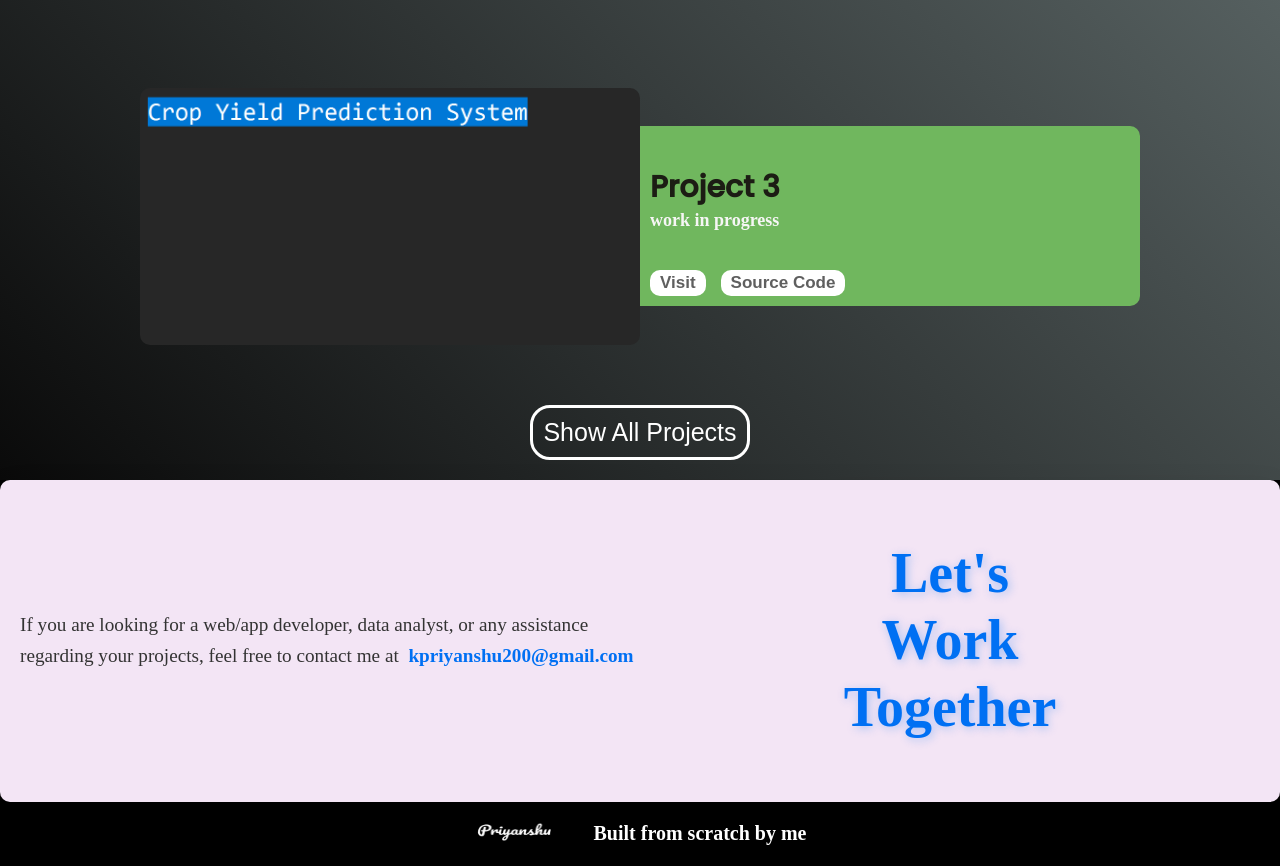
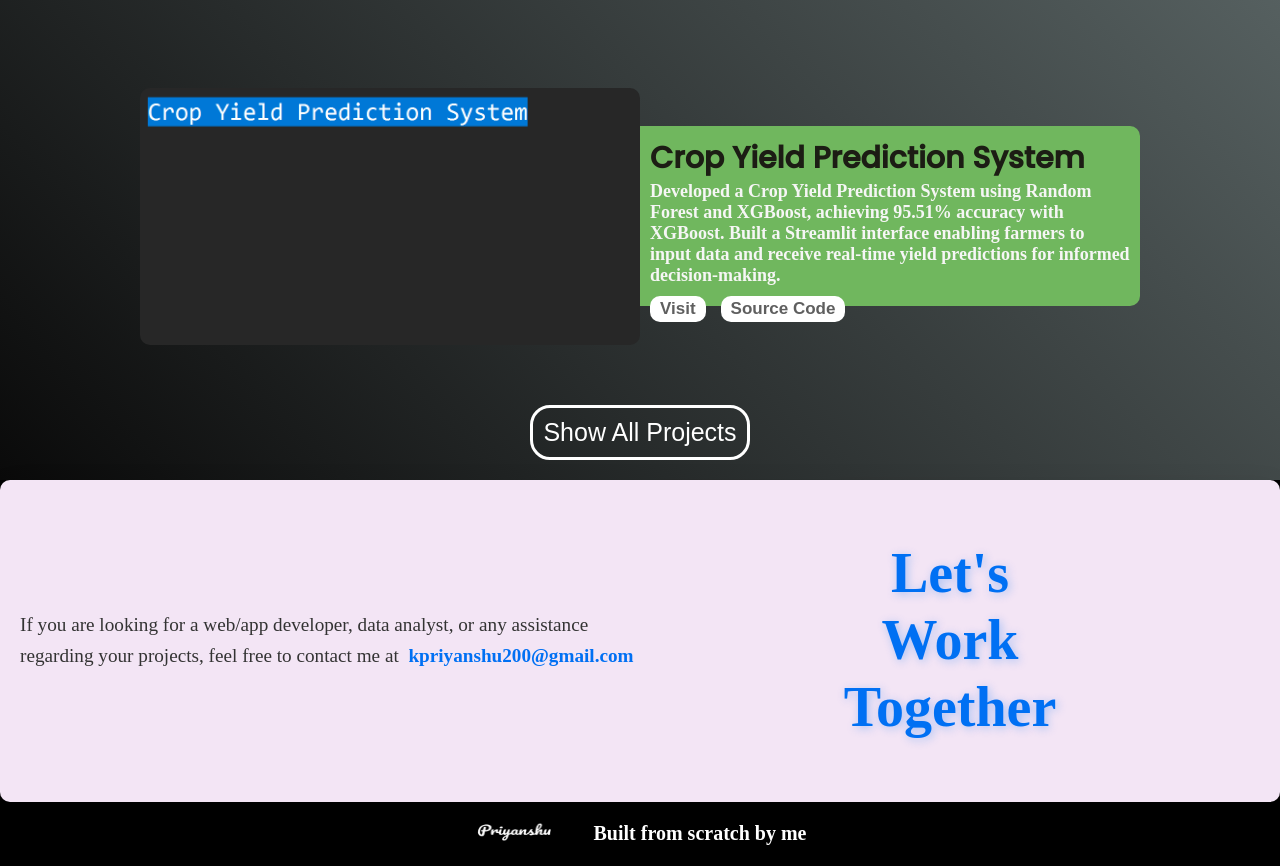
Before and after one commit to PRIYANSHU700/Portfolio, a Next.js app: page / in a window 1280 px wide. Shown: the part 3440-4306 px from the top of the page. Built offline with nearby package versions, Linux system fonts and the light colour scheme.

Commit message:
Update Homesection3.js

```diff
--- a/components/Homesection3.js
+++ b/components/Homesection3.js
@@ -14,7 +14,7 @@ const Homesection3 = () => {
 
          <Card2_right cimg={projectimg3} cname="Youtube Clone" cdescription="I built this project using Rapid API" cvisit="link" ccode="https://github.com/PRIYANSHU700/Youtube-clone.git"/>
 
-        <Card1_left cimg={projectimg2} cname="Project 3" cdescription="work in progress " cvisit="applink" ccode="gitlink"/>
+         <Card1_left cimg={projectimg2} cname="Crop Yield Prediction System" cdescription="Developed a Crop Yield Prediction System using Random Forest and XGBoost, achieving 95.51% accuracy with XGBoost. Built a Streamlit interface enabling farmers to input data and receive real-time yield predictions for informed decision-making. " cvisit="https://crop-yield-prediction-system77.streamlit.app/" ccode="https://github.com/PRIYANSHU700/Crop-Yield-Prediction-System"/>
 
         <Link href="/projects">
         <button className={styles.mybtn}>Show All Projects</button>
```
